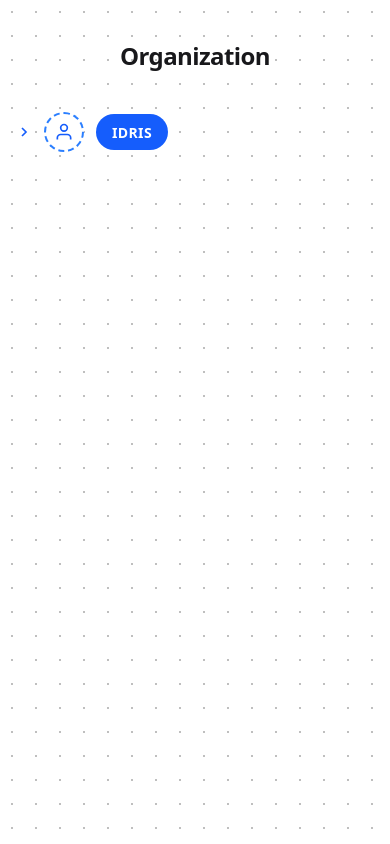
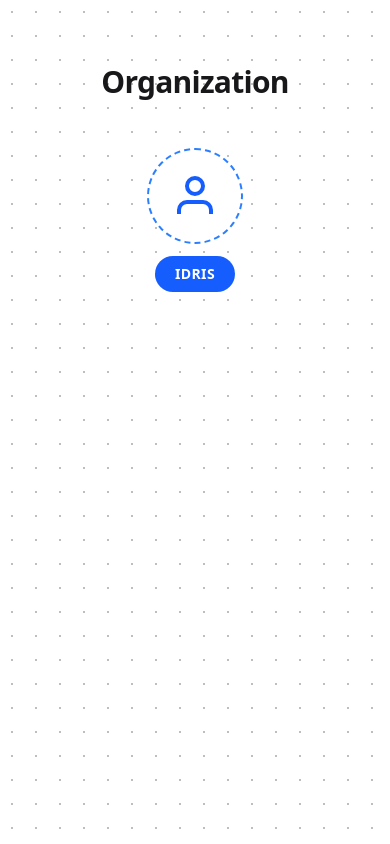
Before and after one commit to zeyadsadek03-prog/animated-dotgrid-landing, a Next.js app: page / in a window 390 px wide. Built offline with nearby package versions, Linux system fonts and the light colour scheme.

Commit message:
feat: one tree everywhere (remove mobile accordion) + scoped drill-down camera framing expanded subtree

```diff
--- a/src/app/page.tsx
+++ b/src/app/page.tsx
@@ -15,31 +15,18 @@ const MIN_ZOOM = 0.3;
 const MAX_ZOOM = 2.5;
 const PAN_BOUND_X = 480;
 const PAN_BOUND_Y = 360;
-const FIT_MARGIN = 24; // px breathing room around the tree when auto-fitting
+const FIT_MARGIN = 24; // px breathing room around the framed subtree
+const CAM_TOP_MARGIN = 80; // comfortable top margin when framing a subtree
 
-// Below this viewport width we render the indented accordion instead of the
-// spatial zoom/pan tree.
-const MOBILE_MAX_WIDTH = 640;
-
-/**
- * Media-query hook (matchMedia). Returns whether `query` currently matches and
- * stays in sync via the change event. SSR-safe: defaults to false on the server
- * and reconciles on mount.
- */
-function useMediaQuery(query: string): boolean {
-  const [matches, setMatches] = React.useState(false);
-
-  React.useEffect(() => {
-    if (typeof window === 'undefined' || !window.matchMedia) return;
-    const mql = window.matchMedia(query);
-    const update = () => setMatches(mql.matches);
-    update();
-    mql.addEventListener('change', update);
-    return () => mql.removeEventListener('change', update);
-  }, [query]);
-
-  return matches;
-}
+// Parent lookup for the drill-down camera: collapsing a node pulls the view
+// back up to frame its PARENT's subtree.
+const PARENT_OF = new Map<string, string>();
+(function indexParents(node: OrgNode) {
+  node.children.forEach((child) => {
+    PARENT_OF.set(child.id, node.id);
+    indexParents(child);
+  });
+})(ORG_TREE);
 
 function UserIcon({ className }: { className?: string }) {
   return (
@@ -71,15 +58,21 @@ const CONNECTOR_H = DROP_TOP + DROP_CHILD;
  * so it renders as one coherent stroke. Child x-centers are measured from
  * layout (offsetLeft/offsetWidth — immune to the zoom transform) and kept
  * fresh with a ResizeObserver, so drops always land exactly on each child.
+ *
+ * The outermost div of every node is registered by id: its layout size
+ * (offsetWidth/offsetHeight) equals the node PLUS all currently-open
+ * descendants, which is exactly what the drill-down camera needs to frame.
  */
 function OrgTreeNode({
   data,
   expanded,
   onToggle,
+  registerNode,
 }: {
   data: OrgNode;
   expanded: Set<string>;
   onToggle: (id: string) => void;
+  registerNode: (id: string, el: HTMLElement | null) => void;
 }) {
   const hasChildren = data.children.length > 0;
   const isOpen = expanded.has(data.id);
@@ -154,7 +147,12 @@ function OrgTreeNode({
   }, [geo]);
 
   return (
-    <div className="flex flex-col items-center">
+    <div
+      ref={(el) => {
+        registerNode(data.id, el);
+      }}
+      className="flex flex-col items-center"
+    >
       <motion.div
         initial={{ opacity: 0 }}
         animate={{ opacity: 1 }}
@@ -245,101 +243,16 @@ function OrgTreeNode({
                     animate={{ opacity: 1 }}
                     transition={{ duration: 0.45, delay: 0.55 + i * 0.08 }}
                   >
-                    <OrgTreeNode data={child} expanded={expanded} onToggle={onToggle} />
+                    <OrgTreeNode
+                      data={child}
+                      expanded={expanded}
+                      onToggle={onToggle}
+                      registerNode={registerNode}
+                    />
                   </motion.div>
                 </div>
               ))}
             </div>
-          </motion.div>
-        )}
-      </AnimatePresence>
-    </div>
-  );
-}
-
-/**
- * Mobile accordion node. Renders the SAME OrgNode data and reads/writes the
- * SAME shared `expanded` Set as the desktop tree, so per-node collapse state is
- * consistent across both layouts. Compact tappable row: dashed avatar + blue
- * name pill; children indent under the parent and fade in place on expand.
- */
-function OrgAccordionNode({
-  data,
-  depth,
-  expanded,
-  onToggle,
-}: {
-  data: OrgNode;
-  depth: number;
-  expanded: Set<string>;
-  onToggle: (id: string) => void;
-}) {
-  const hasChildren = data.children.length > 0;
-  const isOpen = expanded.has(data.id);
-
-  return (
-    <div className="flex flex-col">
-      <button
-        type="button"
-        onClick={() => hasChildren && onToggle(data.id)}
-        style={{ paddingLeft: depth * 20 }}
-        className={`flex w-full items-center gap-3 py-2 text-left ${
-          hasChildren ? 'cursor-pointer' : 'cursor-default'
-        }`}
-        aria-label={`${data.name}${
-          hasChildren ? (isOpen ? ', tap to collapse' : ', tap to expand') : ''
-        }`}
-        aria-expanded={hasChildren ? isOpen : undefined}
-      >
-        {/* caret / spacer keeps rows aligned */}
-        <span className="w-4 shrink-0 text-blue-600">
-          {hasChildren && (
-            <motion.svg
-              viewBox="0 0 24 24"
-              fill="none"
-              stroke="currentColor"
-              strokeWidth="2.5"
-              className="h-4 w-4"
-              animate={{ rotate: isOpen ? 90 : 0 }}
-              transition={{ duration: 0.2 }}
-              aria-hidden="true"
-            >
-              <path d="M9 6l6 6-6 6" />
-            </motion.svg>
-          )}
-        </span>
-
-        {/* dashed avatar (compact) */}
-        <span className="flex h-10 w-10 shrink-0 items-center justify-center rounded-full border-2 border-dashed border-blue-500 bg-white">
-          <UserIcon className="h-5 w-5 text-blue-600" />
-        </span>
-
-        {/* blue name pill */}
-        <span className="rounded-full bg-blue-600 px-4 py-1.5">
-          <span className="text-sm font-extrabold uppercase tracking-wide text-white">
-            {data.name}
-          </span>
-        </span>
-      </button>
-
-      <AnimatePresence initial={false}>
-        {hasChildren && isOpen && (
-          <motion.div
-            initial={{ opacity: 0, height: 0 }}
-            animate={{ opacity: 1, height: 'auto' }}
-            exit={{ opacity: 0, height: 0 }}
-            transition={{ duration: 0.3, ease: 'easeInOut' }}
-            className="overflow-hidden"
-          >
-            {data.children.map((child) => (
-              <OrgAccordionNode
-                key={child.id}
-                data={child}
-                depth={depth + 1}
-                expanded={expanded}
-                onToggle={onToggle}
-              />
-            ))}
           </motion.div>
         )}
       </AnimatePresence>
@@ -353,17 +266,38 @@ const clampValue = (value: number, min: number, max: number) =>
 export default function Home() {
   const [expanded, setExpanded] = React.useState<Set<string>>(new Set());
 
+  // Last toggle action drives the drill-down camera: expanding frames the
+  // toggled node's subtree, collapsing pulls back to its parent's subtree.
+  const lastAction = React.useRef<{
+    id: string;
+    type: 'expand' | 'collapse';
+  } | null>(null);
+
   const toggle = React.useCallback((id: string) => {
     setExpanded((prev) => {
       const next = new Set(prev);
-      if (next.has(id)) next.delete(id);
-      else next.add(id);
+      if (next.has(id)) {
+        next.delete(id);
+        lastAction.current = { id, type: 'collapse' };
+      } else {
+        next.add(id);
+        lastAction.current = { id, type: 'expand' };
+      }
       return next;
     });
   }, []);
 
-  // Narrow viewport -> indented accordion; wide -> spatial zoom/pan tree.
-  const isMobile = useMediaQuery(`(max-width: ${MOBILE_MAX_WIDTH}px)`);
+  // Per-node subtree elements (outermost div of each OrgTreeNode), keyed by
+  // id. offsetWidth/offsetHeight of these give UNSCALED layout size of the
+  // node + all open descendants — the measurement space for the camera.
+  const nodeEls = React.useRef<Map<string, HTMLElement>>(new Map());
+  const registerNode = React.useCallback(
+    (id: string, el: HTMLElement | null) => {
+      if (el) nodeEls.current.set(id, el);
+      else nodeEls.current.delete(id);
+    },
+    [],
+  );
 
   // Shared pan offset: drives BOTH the chart translate and the dot-grid
   // background-position, so dots shift with the drag but never change size.
@@ -372,6 +306,7 @@ export default function Home() {
   const scale = useMotionValue(1);
   const dotPosition = useMotionTemplate`${panX}px ${panY}px`;
 
+  const stageRef = React.useRef<HTMLElement>(null);
   const chartRef = React.useRef<HTMLDivElement>(null);
   const pinchDist = React.useRef<number | null>(null);
 
@@ -416,74 +351,97 @@ export default function Home() {
     if (e.touches.length < 2) pinchDist.current = null;
   };
 
-  // --- Auto-fit / reset on root reveal-collapse ------------------------------
-  const rootOpen = expanded.has(ORG_TREE.id);
+  // --- Scoped drill-down camera ----------------------------------------------
+  // On EXPAND: frame the toggled node's subtree (node + all open descendants).
+  // On COLLAPSE: frame the toggled node's PARENT subtree (pull back one level);
+  // collapsing the root resets to the default view. All fit math happens in
+  // UNSCALED layout space (offsetWidth/offsetHeight + offsetParent chain up to
+  // the zoom stage), then scale/panX/panY are animated. transformOrigin is
+  // 'top center', so for a target scale s a layout point q maps to screen
+  // O + pan + s*(q - O) with O = (stageWidth/2, 0).
   const expandedKey = Array.from(expanded).sort().join(',');
 
   React.useEffect(() => {
-    // Auto-fit only applies to the spatial tree (desktop/tablet).
-    if (isMobile) return;
+    const action = lastAction.current;
+    if (!action) return;
 
-    const fitOptions = { duration: 0.55, ease: 'easeInOut' as const };
+    const camOptions = { duration: 0.55, ease: 'easeInOut' as const };
 
-    if (!rootOpen) {
-      // Collapsed: smoothly reset to the default view.
-      animate(scale, 1, fitOptions);
-      animate(panX, 0, fitOptions);
-      animate(panY, 0, fitOptions);
+    const targetId =
+      action.type === 'expand' ? action.id : PARENT_OF.get(action.id) ?? null;
+
+    if (targetId === null) {
+      // Root collapsed: smoothly reset to the default view.
+      animate(scale, 1, camOptions);
+      animate(panX, 0, camOptions);
+      animate(panY, 0, camOptions);
       return;
     }
 
-    // Root revealed/expanded: measure the (untransformed) tree and, if it
-    // overflows the viewport, smoothly zoom out so the whole tree fits.
-    const raf = requestAnimationFrame(() => {
-      const el = chartRef.current;
-      if (!el) return;
+    const frame = () => {
+      const el = nodeEls.current.get(targetId);
+      const stage = stageRef.current;
+      if (!el || !stage) return;
+
+      // Layout-space position of the subtree relative to the zoom stage
+      // (sum offsetLeft/offsetTop up the offsetParent chain — unaffected by
+      // the stage's scale transform).
+      let ex = 0;
+      let ey = 0;
+      let cur: HTMLElement | null = el;
+      while (cur && cur !== stage) {
+        ex += cur.offsetLeft;
+        ey += cur.offsetTop;
+        cur = cur.offsetParent as HTMLElement | null;
+      }
+
       const w = el.offsetWidth;
       const h = el.offsetHeight;
-      const vw = window.innerWidth - FIT_MARGIN * 2;
-      const vh = window.innerHeight - FIT_MARGIN * 2;
       if (w <= 0 || h <= 0) return;
-      const fit = Math.min(vw / w, vh / h, 1);
-      const target = clampValue(fit, MIN_ZOOM, MAX_ZOOM);
-      animate(scale, target, fitOptions);
-      animate(panX, 0, fitOptions);
-      animate(panY, 0, fitOptions);
-    });
-    return () => cancelAnimationFrame(raf);
+
+      const vw = document.documentElement.clientWidth;
+      const vh = document.documentElement.clientHeight;
+
+      // Fit the subtree into the viewport; never below MIN_ZOOM so names
+      // stay readable, never above 1 on a plain fit.
+      const s = clampValue(
+        Math.min(
+          (vw - FIT_MARGIN * 2) / w,
+          (vh - CAM_TOP_MARGIN - FIT_MARGIN) / h,
+          1,
+        ),
+        MIN_ZOOM,
+        MAX_ZOOM,
+      );
+
+      // Center horizontally, put the subtree top at CAM_TOP_MARGIN.
+      const stageW = stage.offsetWidth;
+      const tx = clampPan(
+        vw / 2 - stageW / 2 - s * (ex + w / 2 - stageW / 2),
+        PAN_BOUND_X,
+      );
+      const ty = clampPan(CAM_TOP_MARGIN - s * ey, PAN_BOUND_Y);
+
+      animate(scale, s, camOptions);
+      animate(panX, tx, camOptions);
+      animate(panY, ty, camOptions);
+    };
+
+    if (action.type === 'expand') {
+      // Children mount synchronously; measure on the next frame.
+      const raf = requestAnimationFrame(frame);
+      return () => cancelAnimationFrame(raf);
+    }
+    // Collapse: wait for the exit fade (0.35s) so the departing children are
+    // out of the DOM and don't inflate the parent-subtree measurement.
+    const timer = setTimeout(frame, 420);
+    return () => clearTimeout(timer);
     // Re-run whenever the set of expanded nodes changes.
     // eslint-disable-next-line react-hooks/exhaustive-deps
-  }, [rootOpen, expandedKey, isMobile]);
+  }, [expandedKey]);
 
-  // --- MOBILE: indented collapsible accordion -------------------------------
-  // Native vertical scroll, readable size, no zoom/pan. Reads the SAME
-  // ORG_TREE + shared `expanded` Set as the desktop tree.
-  if (isMobile) {
-    return (
-      <main className="relative min-h-screen overflow-x-hidden">
-        {/* Fixed dot-grid layer: constant dot size/spacing, never scales. */}
-        <div
-          aria-hidden="true"
-          className="dot-grid pointer-events-none fixed inset-0"
-        />
-        <section className="relative px-4 py-10">
-          <h1 className="text-center text-2xl font-bold tracking-tight text-zinc-900">
-            Organization
-          </h1>
-          <div className="mx-auto mt-8 max-w-md">
-            <OrgAccordionNode
-              data={ORG_TREE}
-              depth={0}
-              expanded={expanded}
-              onToggle={toggle}
-            />
-          </div>
-        </section>
-      </main>
-    );
-  }
-
-  // --- DESKTOP / TABLET: spatial zoom/pan tree (unchanged behavior) ---------
+  // ONE tree everywhere: the same recursive zoom/pan tree renders on every
+  // viewport. On mobile the pinch-zoom + drag-pan handlers above apply.
   return (
     <motion.main
       className="relative min-h-screen overflow-hidden touch-none cursor-grab active:cursor-grabbing"
@@ -509,6 +467,7 @@ export default function Home() {
 
       {/* Zoom/pan stage: scales with zoom, translates with pan. */}
       <motion.section
+        ref={stageRef}
         className="relative px-6 py-16"
         style={{ x: panX, y: panY, scale, transformOrigin: 'top center' }}
       >
@@ -517,7 +476,12 @@ export default function Home() {
         </h1>
         <div className="mt-12 flex justify-center">
           <div ref={chartRef} className="w-max min-w-max">
-            <OrgTreeNode data={ORG_TREE} expanded={expanded} onToggle={toggle} />
+            <OrgTreeNode
+              data={ORG_TREE}
+              expanded={expanded}
+              onToggle={toggle}
+              registerNode={registerNode}
+            />
           </div>
         </div>
       </motion.section>
```
